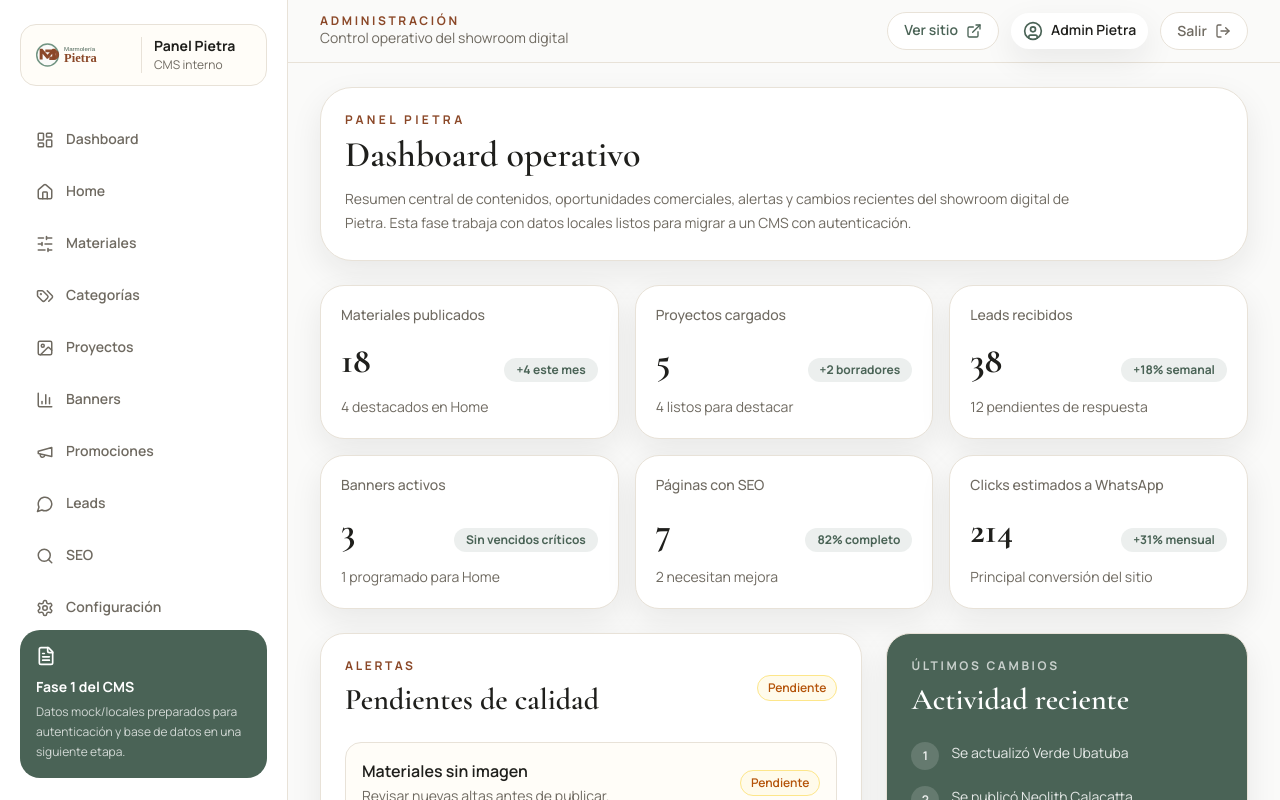
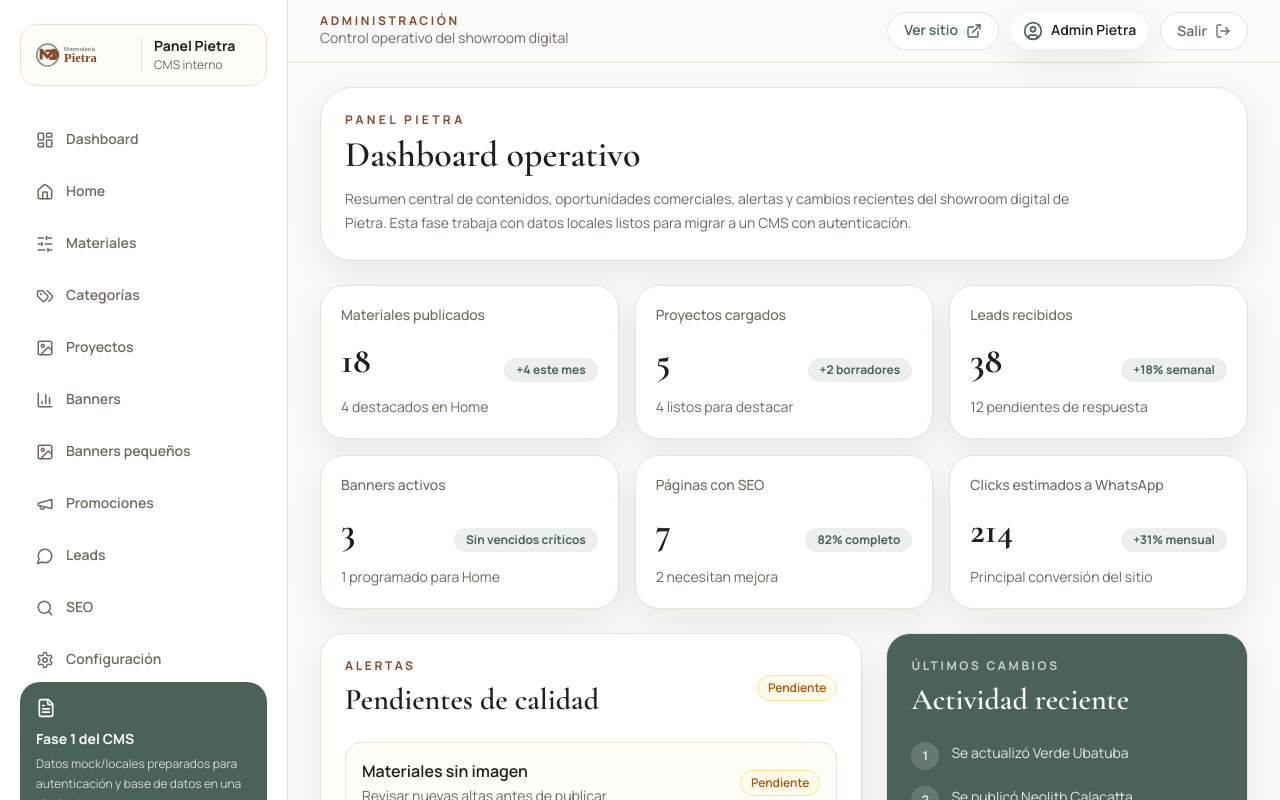
Before and after one commit to equantum-py/Marmoler-a-Pietra, a Next.js app: page /admin in a window 1280 px wide. Shown: the top 800 px of the page. Built offline with nearby package versions, Linux system fonts and the light colour scheme; no server answers.

Commit message:
Add small banners item to admin sidebar

```diff
--- a/components/admin/admin-sidebar.tsx
+++ b/components/admin/admin-sidebar.tsx
@@ -21,6 +21,7 @@ const navItems = [
   { href: '/admin/categorias', label: 'Categorías', icon: Tags },
   { href: '/admin/proyectos', label: 'Proyectos', icon: ImageIcon },
   { href: '/admin/banners', label: 'Banners', icon: BarChart3 },
+  { href: '/admin/banners-pequenos', label: 'Banners pequeños', icon: ImageIcon },
   { href: '/admin/promociones', label: 'Promociones', icon: Megaphone },
   { href: '/admin/leads', label: 'Leads', icon: MessageCircle },
   { href: '/admin/seo', label: 'SEO', icon: Search },
```
